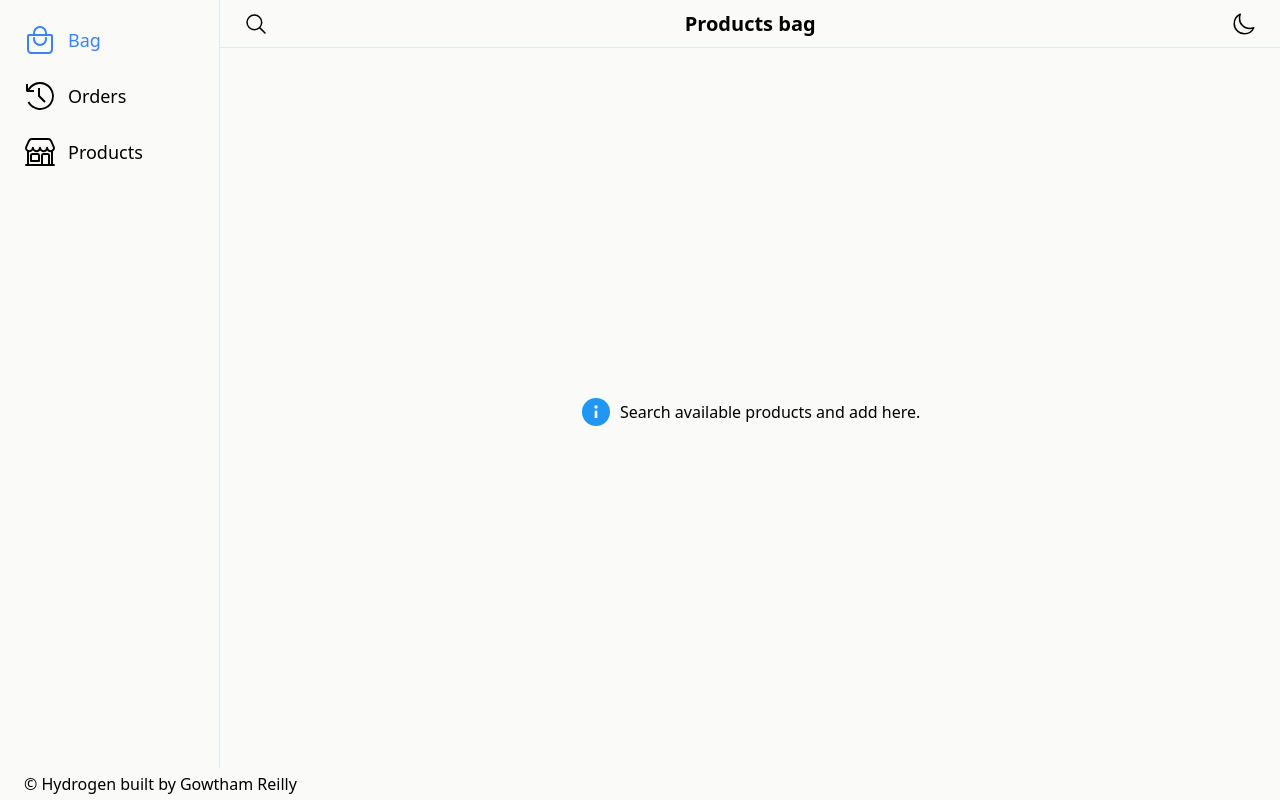
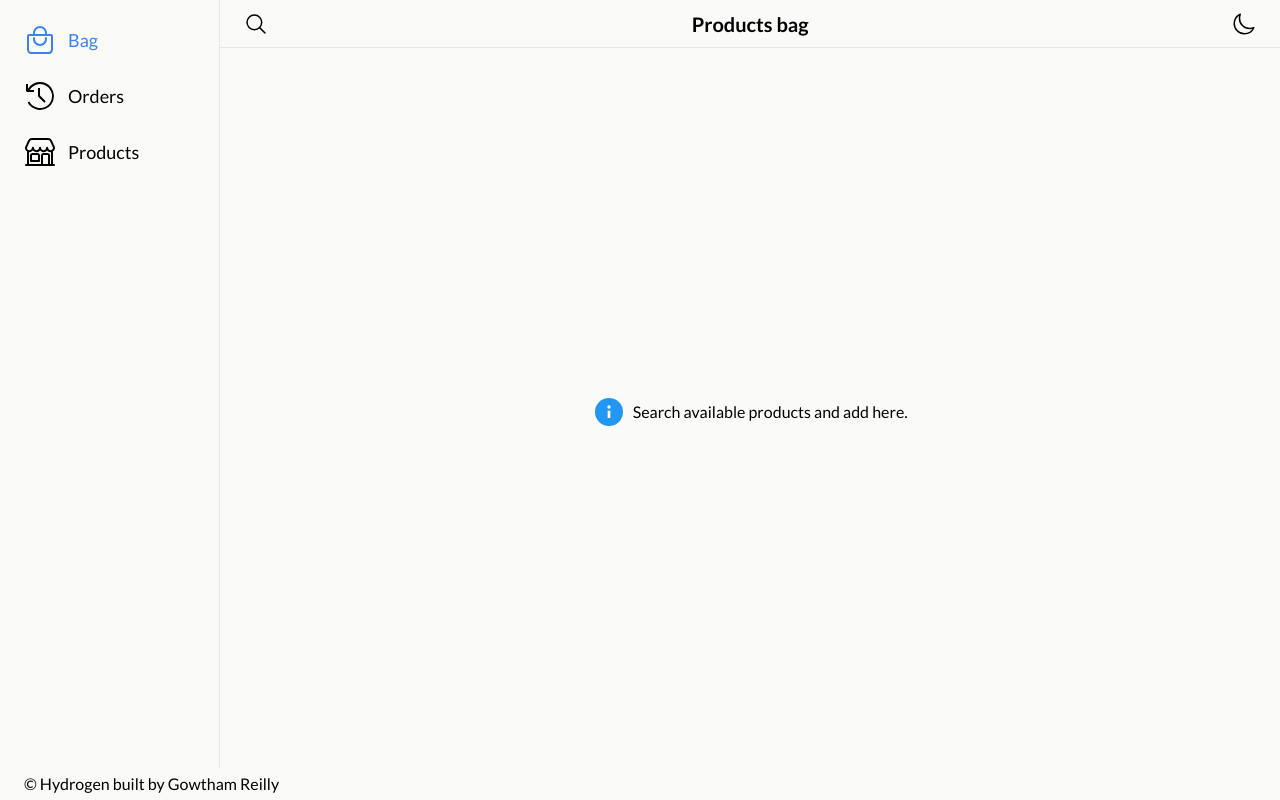
Before and after one commit to gowtham-reilly-a/hydrogen, a React (Create React App) app: page / in a window 1280 px wide. Built offline with nearby package versions, Linux system fonts and the light colour scheme.

Commit message:
feature: default font

```diff
--- a/src/assets/styles/global.css
+++ b/src/assets/styles/global.css
@@ -1,59 +1,10 @@
+@import url("https://fonts.googleapis.com/css2?family=Lato:wght@400;700;900&display=swap");
+
 @tailwind base;
 @tailwind components;
 @tailwind utilities;
 
 @layer base {
-  /* :root {
-    --background-base: 18, 18, 18;
-    --background-highlight: 26, 26, 26;
-    --background-press: #000;
-    --background-elevated-base: 36, 36, 36;
-    --background-elevated-highlight: #2a2a2a;
-    --background-elevated-press: #000;
-    --background-tinted-base: hsla(0, 0%, 100%, 0.07);
-    --background-tinted-highlight: hsla(0, 0%, 100%, 0.1);
-    --background-tinted-press: hsla(0, 0%, 100%, 0.04);
-    --background-unsafe-for-small-text-base: #121212;
-    --background-unsafe-for-small-text-highlight: #121212;
-    --background-unsafe-for-small-text-press: #121212;
-    --text-base: #fff;
-    --text-subdued: #a7a7a7;
-    --text-bright-accent: #1ed760;
-    --text-negative: #f15e6c;
-    --text-warning: #ffa42b;
-    --text-positive: #1ed760;
-    --text-announcement: #3d91f4;
-    --essential-base: #fff;
-    --essential-subdued: #727272;
-    --essential-bright-accent: #1ed760;
-    --essential-negative: #e91429;
-    --essential-warning: #ffa42b;
-    --essential-positive: #1ed760;
-    --essential-announcement: #0d72ea;
-    --decorative-base: #fff;
-    --decorative-subdued: #292929;
-    --facebook-gradient: linear-gradient(
-        0deg,
-        hsla(0, 0%, 100%, 0.2),
-        hsla(0, 0%, 100%, 0.2)
-      )
-      #1877f2;
-  } */
-  /* :root {
-    --background-base: 18, 18, 18;
-    --background-highlight: 255, 255, 255;
-    --background-accent: 59, 130, 246;
-    --background-negative: 239, 68, 68;
-    --background-negative-muted: 220, 38, 38;
-    --text-base: 255, 255, 255;
-    --text-accent: 59, 130, 246;
-    --text-accent-muted: 29, 78, 216;
-    --text-subdued: 0, 0, 0;
-    --text-negative: 239, 68, 68;
-    --border-base: 47, 51, 54;
-    --border-accent: 59, 130, 246;
-  } */
-
   /* width */
   ::-webkit-scrollbar {
     width: 15px;
--- a/tailwind.config.js
+++ b/tailwind.config.js
@@ -1,12 +1,17 @@
 const withOpacity = (variableName) => {
   return ({ opacityValue }) => `rgb(var(--${variableName}),${opacityValue})`;
 };
+
+const defaultTheme = require("tailwindcss/defaultTheme");
 
 module.exports = {
   purge: ["./src/**/*.{js,jsx,ts,tsx}", "./public/index.html"],
   darkMode: false, // or 'media' or 'class'
   theme: {
     extend: {
+      fontFamily: {
+        sans: ["Lato", ...defaultTheme.fontFamily.sans],
+      },
       backgroundColor: {
         skin: {
           base: withOpacity("background-base"),
```
